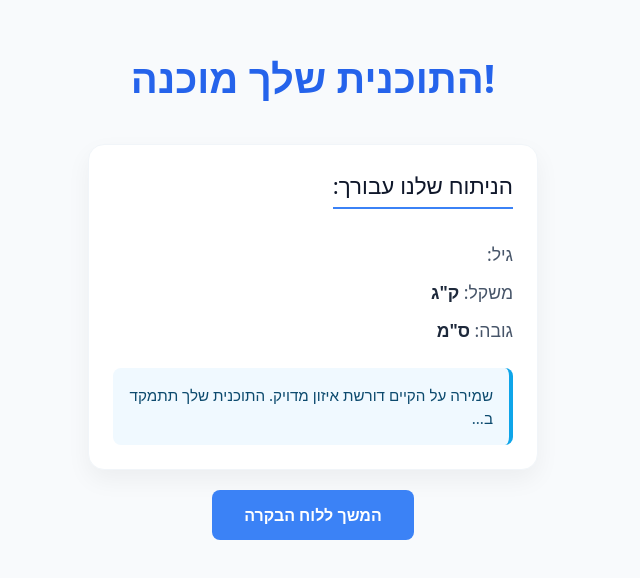
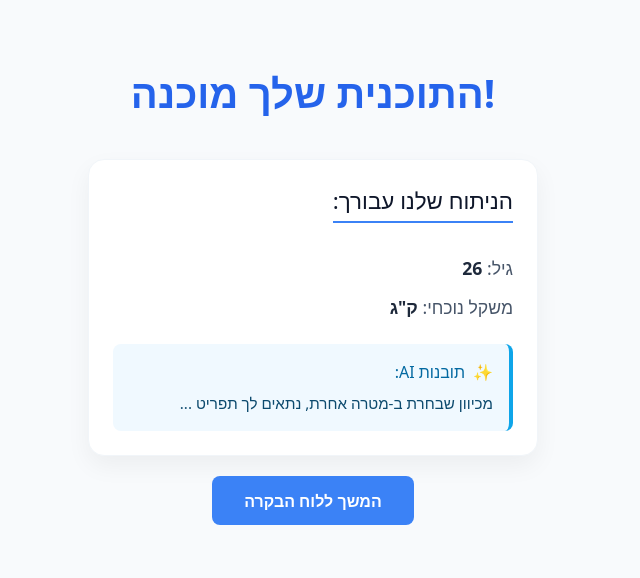
Before and after one commit to ofir8530/ai-fitness-app, a Next.js app: page /summary in a window 1280 px wide. Shown: the part 106-684 px from the top of the page, without its empty margins (327-967 px from the left). Built offline with nearby package versions, Linux system fonts and the light colour scheme.

Commit message:
feat: complete data flow from onboarding to summary including dietary tags

```diff
--- a/app/summary/page.tsx
+++ b/app/summary/page.tsx
@@ -8,11 +8,13 @@ export default function SummaryPage() {
   const searchParams = useSearchParams();
 
   const userData = {
-    age: searchParams.get('age') || '',
-    weight: searchParams.get('weight') || '',
-    height: searchParams.get('height') || '',
-    goal: searchParams.get('goal') || ''
-  };
+  age: searchParams.get('age') || '26',
+  weight: searchParams.get('weight') || '',
+  height: searchParams.get('height') || '',
+  goal: searchParams.get('goal') || '',
+  targetWeight: searchParams.get('targetWeight') || '',
+  diet: searchParams.get('diet') || ''
+};
 
   return (
     <main className={styles.mainContainer}>
--- a/components/SummaryCard.module.css
+++ b/components/SummaryCard.module.css
@@ -58,3 +58,19 @@
   color: #0c4a6e;
   margin: 0;
 }
+
+.dietTags {
+  margin: 15px 0;
+  display: flex;
+  flex-wrap: wrap;
+  gap: 8px;
+}
+
+.tag {
+  background: #e0f2fe;
+  color: #0369a1;
+  padding: 4px 12px;
+  border-radius: 20px;
+  font-size: 0.85rem;
+  font-weight: 600;
+}
--- a/components/SummaryCard.tsx
+++ b/components/SummaryCard.tsx
@@ -7,23 +7,34 @@ interface SummaryProps {
     weight: string;
     height: string;
     goal: string;
+    targetWeight?: string; // הוספנו משקל יעד
+    diet?: string; // הוספנו את העדפות התזונה כמחרוזת
   };
 }
 
 export default function SummaryCard({ data }: SummaryProps) {
- const insightText = data.goal === 'lose'
-    ? 'הצבת יעד מאתגר! כדי לרדת במשקל בצורה בריאה נתמקד ב...'
-    : 'שמירה על הקיים דורשת איזון מדויק. התוכנית שלך תתמקד ב...';
+  // לוגיקה קטנה להצגת הדיאטה בצורה יפה
+  const dietList = data.diet ? data.diet.split(',') : [];
 
   return (
     <div className={styles.card}>
       <h3>הניתוח שלנו עבורך:</h3>
       <p>גיל: <strong>{data.age}</strong></p>
-      <p>משקל: <strong>{data.weight} ק"ג</strong></p>
-      <p>גובה: <strong>{data.height} ס"מ</strong></p>
+      <p>משקל נוכחי: <strong>{data.weight} ק"ג</strong></p>
+      {data.targetWeight && <p>משקל יעד: <strong>{data.targetWeight} ק"ג</strong></p>}
+
+      {dietList.length > 0 && (
+        <div className={styles.dietTags}>
+          <p>העדפות תזונה:</p>
+          {dietList.map(item => (
+            <span key={item} className={styles.tag}>{item}</span>
+          ))}
+        </div>
+      )}
 
       <div className={styles.aiInsights}>
-        <p>{insightText}</p>
+        <h4>תובנות AI:</h4>
+        <p>מכיוון שבחרת ב-{data.goal === 'lose' ? 'ירידה במשקל' : 'מטרה אחרת'}, נתאים לך תפריט {data.diet?.includes('kosher') ? 'כשר' : ''}...</p>
       </div>
     </div>
   );
```
